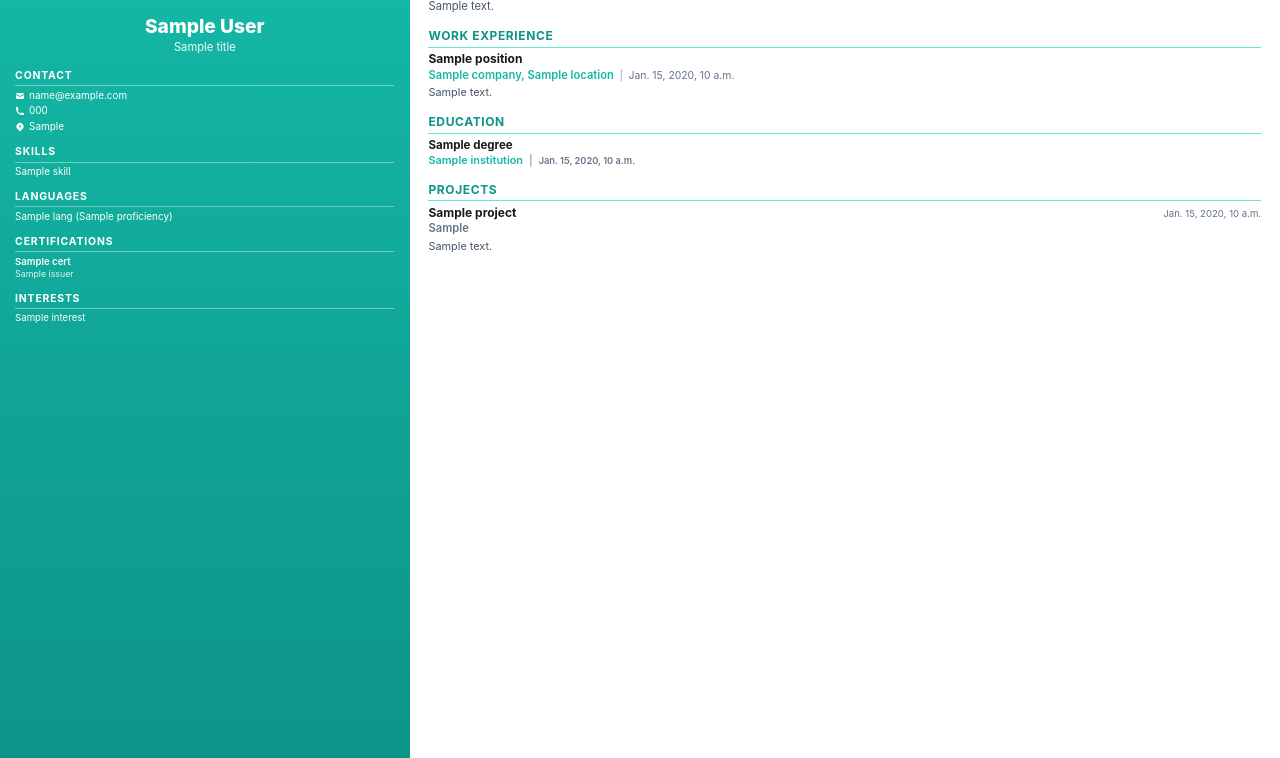
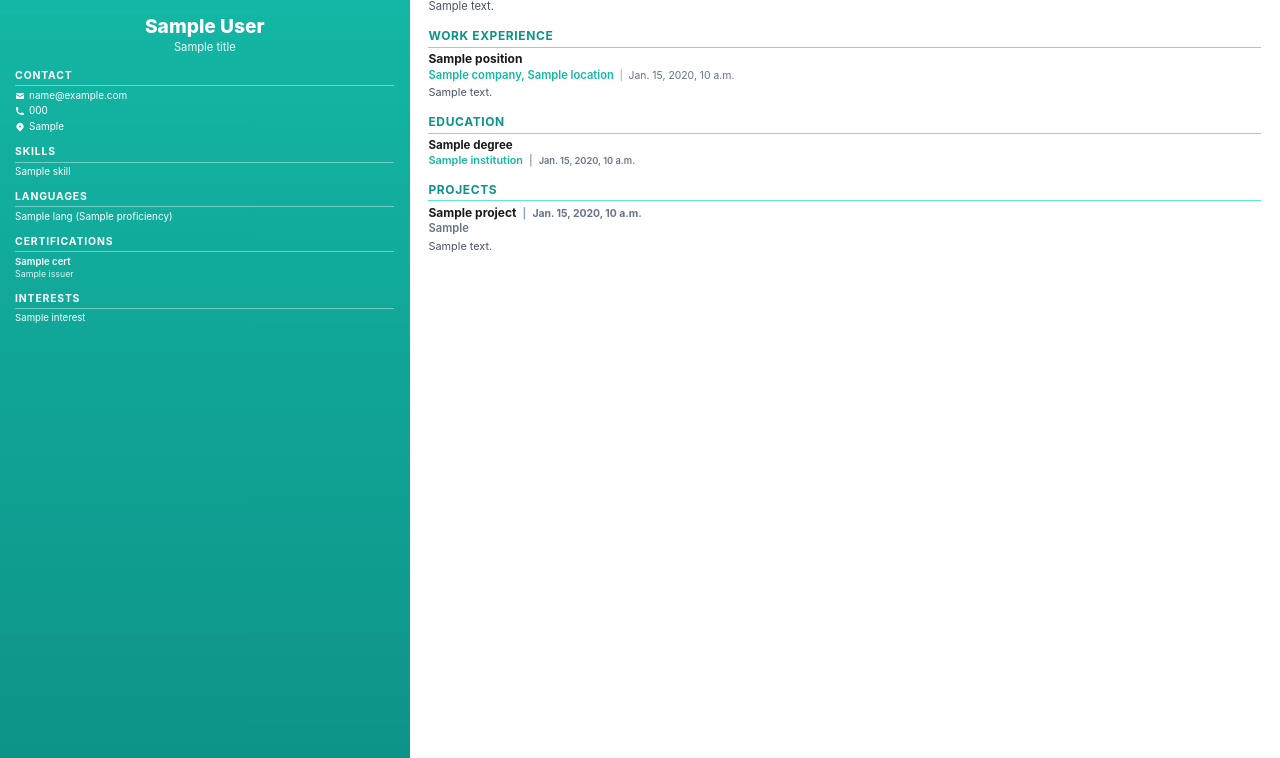
Before and after one commit to mihailo50/smart-resume-builder-and-job-searcher, a Django app: template backend/templates/resumes/sidebar-teal.html in a window 1280 px wide. Shown: the part 42-800 px from the top of the page. Run offline with Django 5.2, Linux system fonts and the light colour scheme; the template is opened without the code that fills it: most values are stand-ins (such as "Sample title", 1, 10 or a date in 2020); some web fonts are replaced.

Commit message:
Fix: Bring project dates closer with pipe separator like other sections

```diff
--- a/backend/templates/resumes/sidebar-teal.html
+++ b/backend/templates/resumes/sidebar-teal.html
@@ -219,13 +219,6 @@
             margin-bottom: 0.08rem;
         }
 
-        /* Title line with date on same row */
-        .exp-title-line {
-            display: flex;
-            justify-content: space-between;
-            align-items: baseline;
-        }
-
         .exp-title {
             font-weight: 700;
             font-size: 0.75rem;
@@ -254,13 +247,6 @@
         .exp-dates {
             color: #64748b;
             font-size: 0.65rem;
-            white-space: nowrap;
-        }
-
-        .exp-dates-inline {
-            color: #64748b;
-            font-size: 0.6rem;
-            font-weight: 400;
             white-space: nowrap;
         }
 
@@ -470,10 +456,7 @@
                 {% if forloop.counter <= 3 %}
                 <div class="exp-item">
                     <div class="exp-header">
-                        <div class="exp-title-line">
-                            <span class="exp-title">{{ project.title|default:project.name }}</span>
-                            {% if project.date_range %}<span class="exp-dates-inline">{{ project.date_range }}</span>{% endif %}
-                        </div>
+                        <div class="exp-title">{{ project.title|default:project.name }}{% if project.date_range %} <span class="exp-separator">|</span> <span class="exp-dates">{{ project.date_range }}</span>{% endif %}</div>
                         {% if project.technologies_short %}<div class="exp-company" style="color:#64748b;">{{ project.technologies_short }}</div>{% endif %}
                     </div>
                     {% if project.description %}<div class="exp-desc">{% autoescape off %}{{ project.description|linebreaks }}{% endautoescape %}</div>{% endif %}
```
